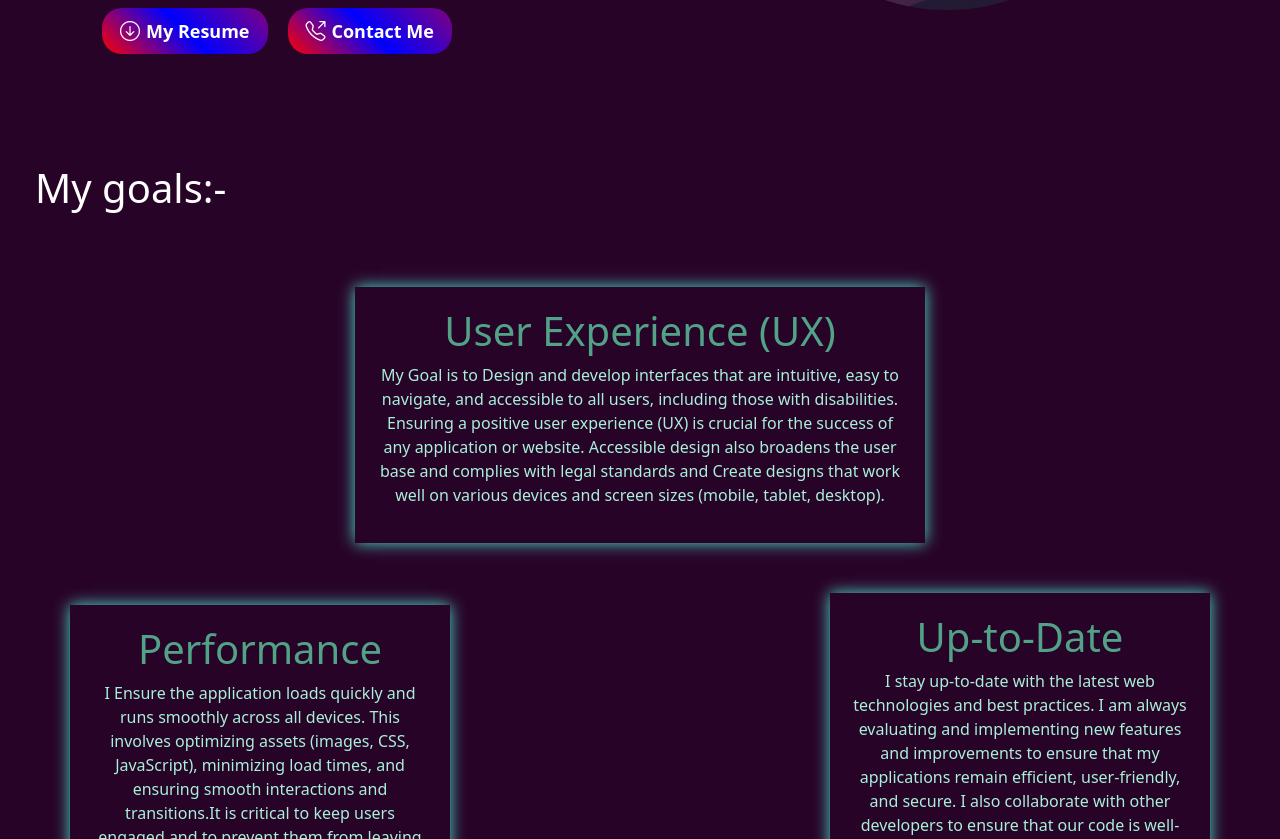
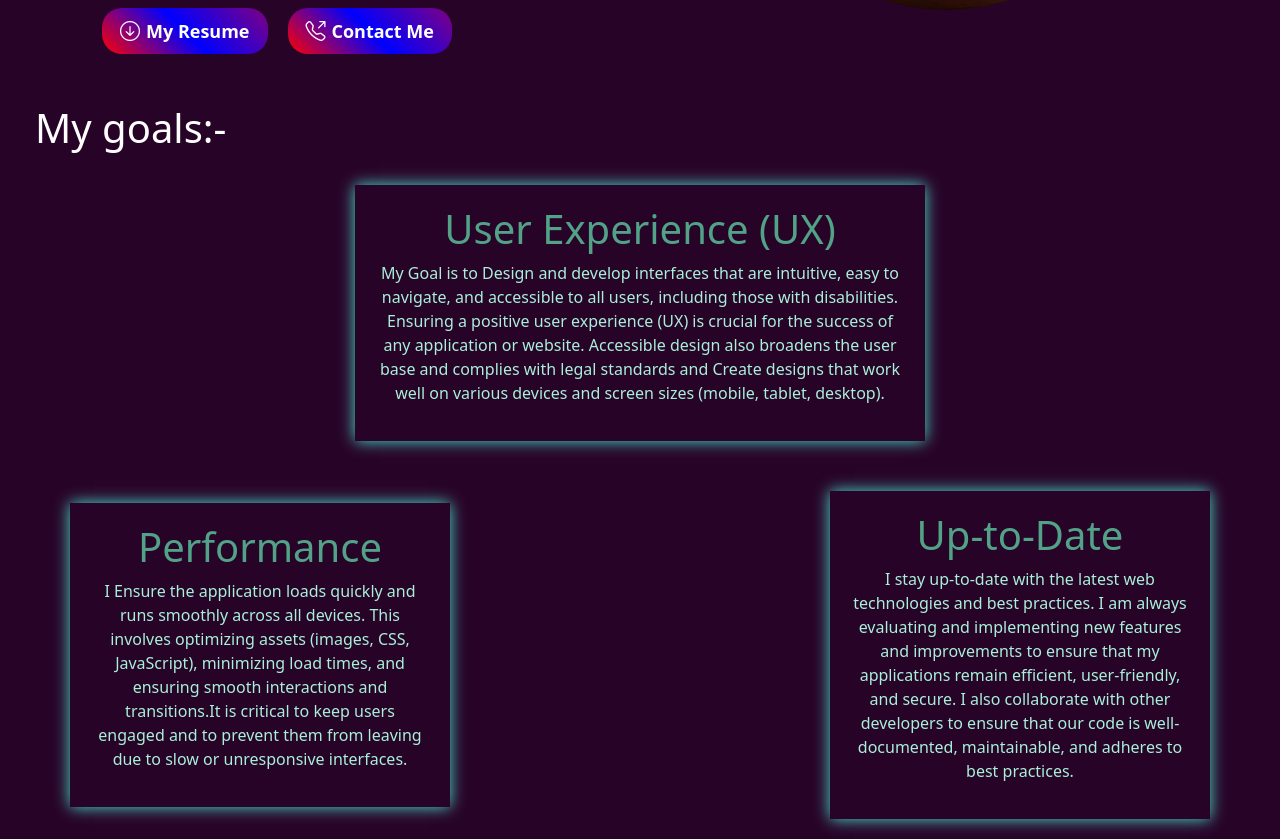
Before and after one commit to Amanmandahad/Portfolio, a React (Vite) app: page / in a window 1280 px wide. Shown: the part 619-1458 px from the top of the page. Built offline with nearby package versions, Linux system fonts and the light colour scheme.

Commit message:
new changes

```diff
--- a/src/components/Home/Home.jsx
+++ b/src/components/Home/Home.jsx
@@ -2,7 +2,7 @@ import React, { useState, useEffect } from 'react';
 import { motion } from 'framer-motion';
 import { useNavigate } from 'react-router-dom';
 import styles from './Home.module.css';
-import img from '../Images/homeimg.jpg';
+import img from '../Images/Homemainlogo.jpeg';
 import resume from '../Images/first resume (3) (1) (1).pdf';
 
 const Home = () => {
--- a/src/components/Home/Home.module.css
+++ b/src/components/Home/Home.module.css
@@ -86,11 +86,9 @@ align-items: center;
 /* goals */
 .goal{
   margin-left: 30px;
-  margin-top: 90px;
+  margin-top: 30px;
 }
-.mission{
-margin-top: 50px;
-}
+
 
 .main{
   height: 100%;
--- a/src/components/header-footer/Header.module.css
+++ b/src/components/header-footer/Header.module.css
@@ -37,6 +37,10 @@
   margin: 0;
   padding: 0;
   list-style: none;
+}
+
+.links ul li:hover{
+  border-bottom: 1px solid white;
 }
 
 .social{
```
Also changed, not shown: src/components/Images/Homemainlogo.jpeg (added).
